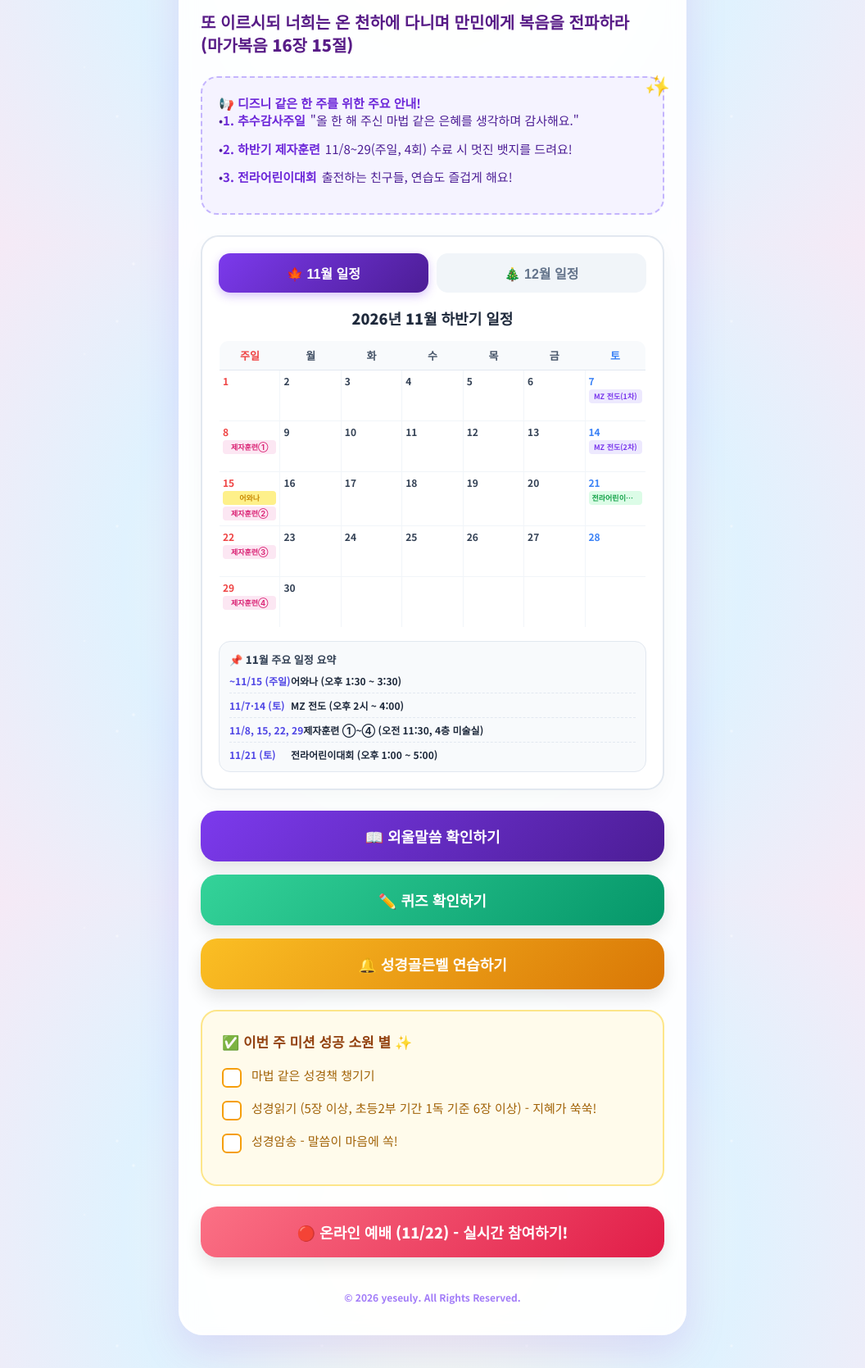
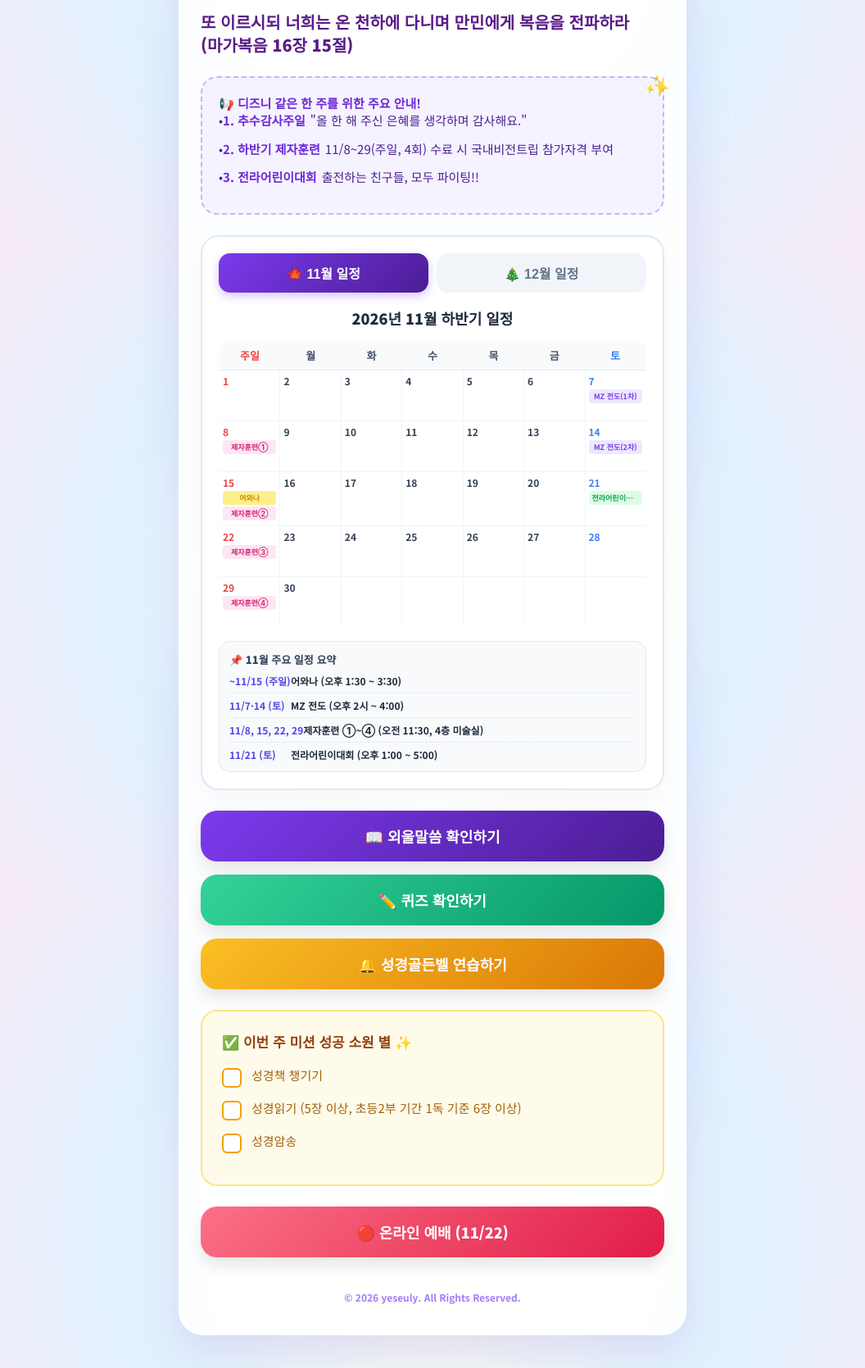
Before and after one commit to kimyeseul1024/church-news, a plain HTML site: page index.html in a window 1280 px wide. Shown: the part 503-2172 px from the top of the page at 82% size, without its empty margins (112-1168 px from the left). Drawn offline with Linux system fonts and the light colour scheme.

Commit message:
Revise event information and checklist in index.html
Updated event details and checklist items for clarity.

```diff
--- a/index.html
+++ b/index.html
@@ -374,9 +374,9 @@
     <div class="info-box">
       <strong>📢 디즈니 같은 한 주를 위한 주요 안내!</strong>
       <ul>
-        <li>• <strong>1. 추수감사주일</strong> "올 한 해 주신 마법 같은 은혜를 생각하며 감사해요."</li>
-        <li>• <strong>2. 하반기 제자훈련</strong> 11/8~29(주일, 4회) 수료 시 멋진 뱃지를 드려요!</li>
-        <li>• <strong>3. 전라어린이대회</strong> 출전하는 친구들, 연습도 즐겁게 해요!</li>
+        <li>• <strong>1. 추수감사주일</strong> "올 한 해 주신 은혜를 생각하며 감사해요."</li>
+        <li>• <strong>2. 하반기 제자훈련</strong> 11/8~29(주일, 4회) 수료 시 국내비전트립 참가자격 부여</li>
+        <li>• <strong>3. 전라어린이대회</strong> 출전하는 친구들, 모두 파이팅!!</li>
       </ul>
     </div>
 
@@ -511,8 +511,8 @@
           <div class="schedule-summary-title">📌 12월 주요 일정 요약</div>
           <div class="schedule-row"><span class="s-date">12/6 (주일)</span><span class="s-desc">성경 골든벨</span></div>
           <div class="schedule-row"><span class="s-date">12/13 (주일)</span><span class="s-desc">달란트 행사</span></div>
-          <div class="schedule-row"><span class="s-date">12/20 (주일)</span><span class="s-desc">6학년 (중등부예배)</span></div>
-          <div class="schedule-row"><span class="s-date">12/27 (주일)</span><span class="s-desc">초등2부 수료식[cite: 2]</span></div>
+          <div class="schedule-row"><span class="s-date">12/20 (주일)</span><span class="s-desc">6학년(중등부예배)</span></div>
+          <div class="schedule-row"><span class="s-date">12/27 (주일)</span><span class="s-desc">초등2부 수료식</span></div>
         </div>
       </div>
     </div>
@@ -525,12 +525,12 @@
 
     <div class="checklist">
       <h3>✅ 이번 주 미션 성공 소원 별 ✨</h3>
-      <label><input type="checkbox"> <span>마법 같은 성경책 챙기기</span></label>
-      <label><input type="checkbox"> <span>성경읽기 (5장 이상, 초등2부 기간 1독 기준 6장 이상) - 지혜가 쑥쑥!</span></label>
-      <label><input type="checkbox"> <span>성경암송 - 말씀이 마음에 쏙!</span></label>
+      <label><input type="checkbox"> <span>성경책 챙기기</span></label>
+      <label><input type="checkbox"> <span>성경읽기 (5장 이상, 초등2부 기간 1독 기준 6장 이상)</span></label>
+      <label><input type="checkbox"> <span>성경암송</span></label>
     </div>
 
-    <a href="https://youtube.com/live/hhWB8GfB40Q?feature=share" target="_blank" class="btn btn-live">🔴 온라인 예배 (11/22) - 실시간 참여하기!</a>
+    <a href="https://youtube.com/live/hhWB8GfB40Q?feature=share" target="_blank" class="btn btn-live">🔴 온라인 예배 (11/22)</a>
 
     <footer>© 2026 yeseuly. All Rights Reserved.</footer>
   </div>
@@ -549,7 +549,7 @@
         <label for="practiceInput" style="display: block; font-size: 15px; font-weight: 900; color: #581c87; margin-bottom: 12px;">
           ✍️ 위 말씀을 보고 아래 칸에 예쁘게 적어보세요!
         </label>
-        <textarea id="practiceInput" rows="3" placeholder="여기에 말씀을 타이핑해 보세요..." style="width: 100%; padding: 16px; border: 2px solid #d8b4fe; border-radius: 15px; font-size: 16px; font-family: inherit; resize: none; outline: none; background: white;"></textarea>
+        <textarea id="practiceInput" rows="3" placeholder="여기에 말씀을 써 보세요..." style="width: 100%; padding: 16px; border: 2px solid #d8b4fe; border-radius: 15px; font-size: 16px; font-family: inherit; resize: none; outline: none; background: white;"></textarea>
 
         <button type="button" onclick="checkPractice()" style="margin-top: 12px; width: 100%; background: linear-gradient(135deg, #a78bfa, #7e22ce); color: white; border: none; padding: 16px; border-radius: 15px; font-size: 16px; font-weight: 900; cursor: pointer; box-shadow: 0 10px 15px rgba(126, 34, 206, 0.3);">
           따라 쓰기 완료! ✨
```
